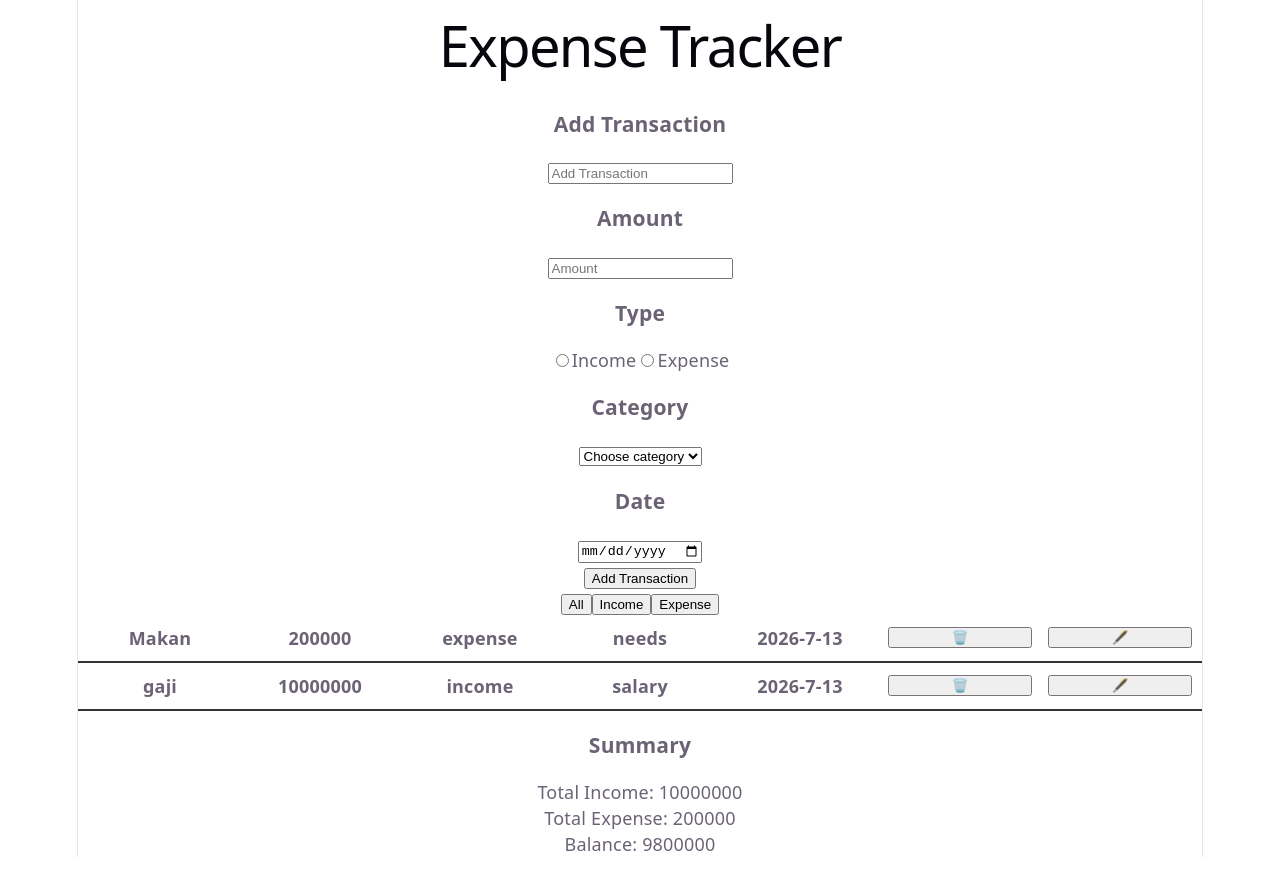
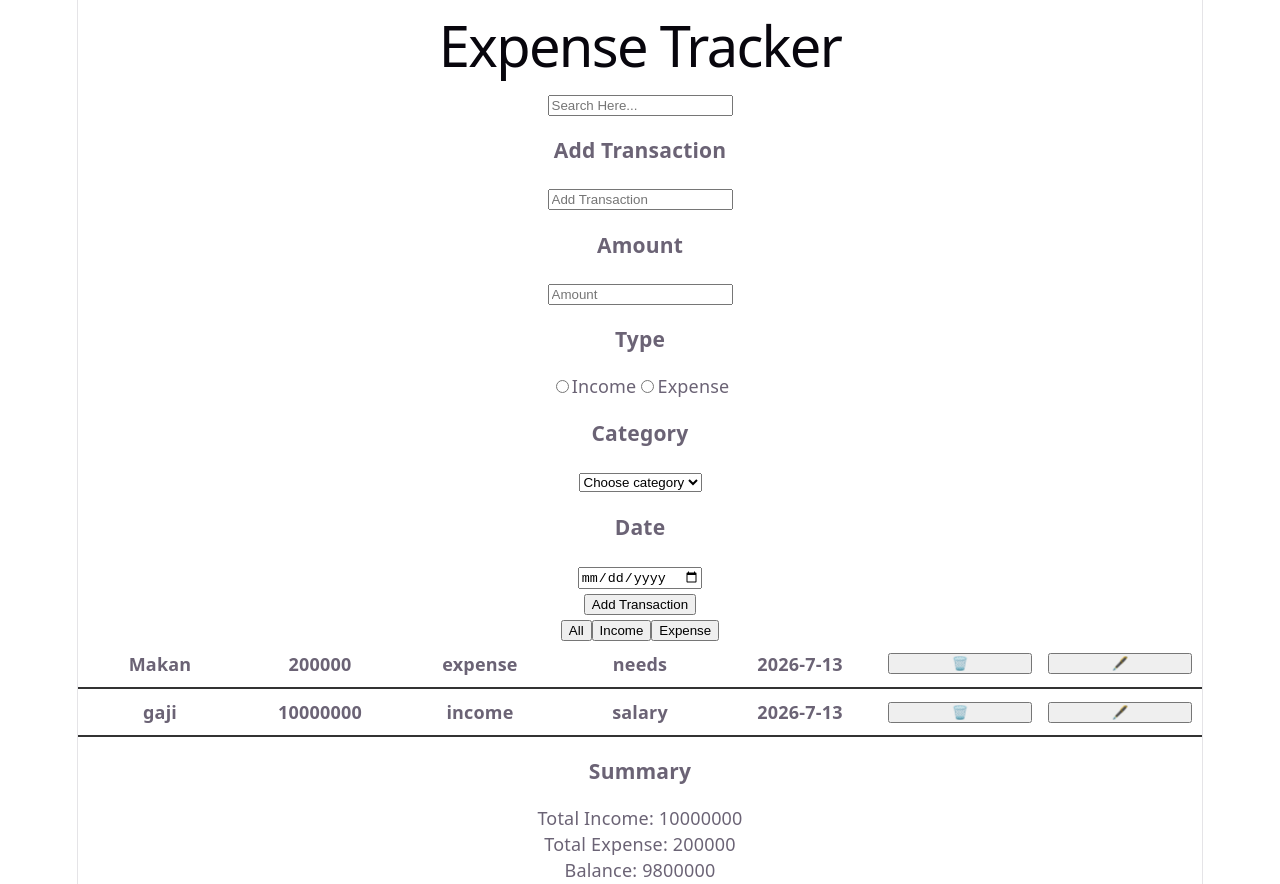
Before and after one commit to dellya-dev/expense-tracker, a React (Vite) app: page / in a window 1280 px wide. Before the commit the page ends 857 px from the top, so only its background shows below. Built offline with nearby package versions, Linux system fonts and the light colour scheme.

Commit message:
Created serach component

```diff
--- a/src/App.jsx
+++ b/src/App.jsx
@@ -5,6 +5,7 @@ import TransactionsForm from './components/TransactionsForm'
 import TransactionsList from './components/TransactionsList'
 import Summary from './components/Summary'
 import FilterBar from './components/FilterBar'
+import SearchBar from './components/SearchBar'
 
 function App() {
   const [transactions, setTransactions] = useState([
@@ -26,6 +27,7 @@ function App() {
   ])
   const [editingTransaction, setEditingTransaction] = useState(null)
   const [filter, setFilter] = useState("all")
+  const [search, setSearch] = useState("")
 
   function addTransaction(transaction) {
     setTransactions((prev) => [
@@ -65,8 +67,9 @@ function App() {
 
   const balance = totalIncome - totalExpense
 
-  const filterTransaction =
+  const filterTransactions =
     transactions.filter((transaction) => {
+
       if (filter === "income") {
         return transaction.type === "income"
       } else if (filter === "expense") {
@@ -76,9 +79,16 @@ function App() {
       }
     })
 
+    const searchedTransactions =
+      filterTransactions.filter((transaction) => transaction.title.toLowerCase().includes(search.toLowerCase()))
+
   return (
     <>
       <h1>Expense Tracker</h1>
+      <SearchBar
+        search={search}
+        setSearch={setSearch}
+      />
       <TransactionsForm
         handleAddTransaction={addTransaction}
         editingTransaction={editingTransaction}
@@ -88,7 +98,8 @@ function App() {
         setFilter={setFilter}
       />
       <TransactionsList
-        transactions={filterTransaction}
+        transactions={filterTransactions}
+        transactions={searchedTransactions}
         deleteTransaction={deleteTransaction}
         handleStartEdit={startEdit}
       />
--- /dev/null
+++ b/src/components/SearchBar.jsx
@@ -0,0 +1,17 @@
+function SearchBar({ search, setSearch }) {
+
+  return(
+    <>
+      <div>
+        <input
+          type="text"
+          placeholder="Search Here..."
+          value={search}
+          onChange={(e) => setSearch(e.target.value)}
+        />
+      </div>
+    </>
+  )
+}
+
+export default SearchBar
```
